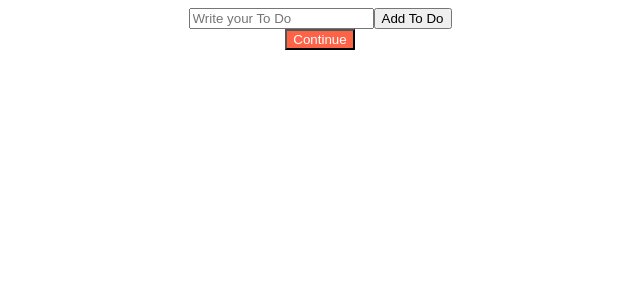
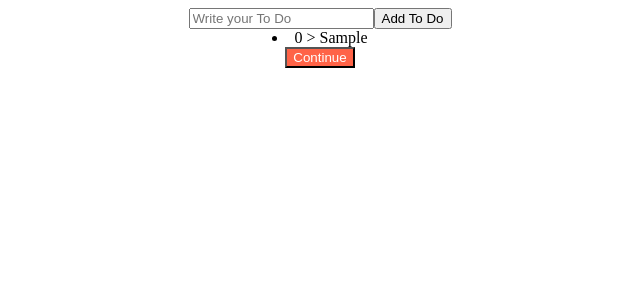
Before and after one commit to bbaekddo/react-exercise, a React (Create React App) app: page / in a window 1280 px wide. Both pictures are taken after typing "Sample" into the empty fields and a click on the button "Add To Do". Shown: the top 300 px of the page, without its empty margins (320-960 px from the left). Built offline with nearby package versions, Linux system fonts and the light colour scheme.

Commit message:
:construction: toDos 예제

```diff
--- a/src/App.js
+++ b/src/App.js
@@ -27,6 +27,9 @@ function App() {
                 />
                 <button>Add To Do</button>
             </form>
+            {toDos.map((item, index) => (
+                <li>{index} > {item}</li>
+            ))}
             <Button text={'Continue'} />
         </div>
     );
```
